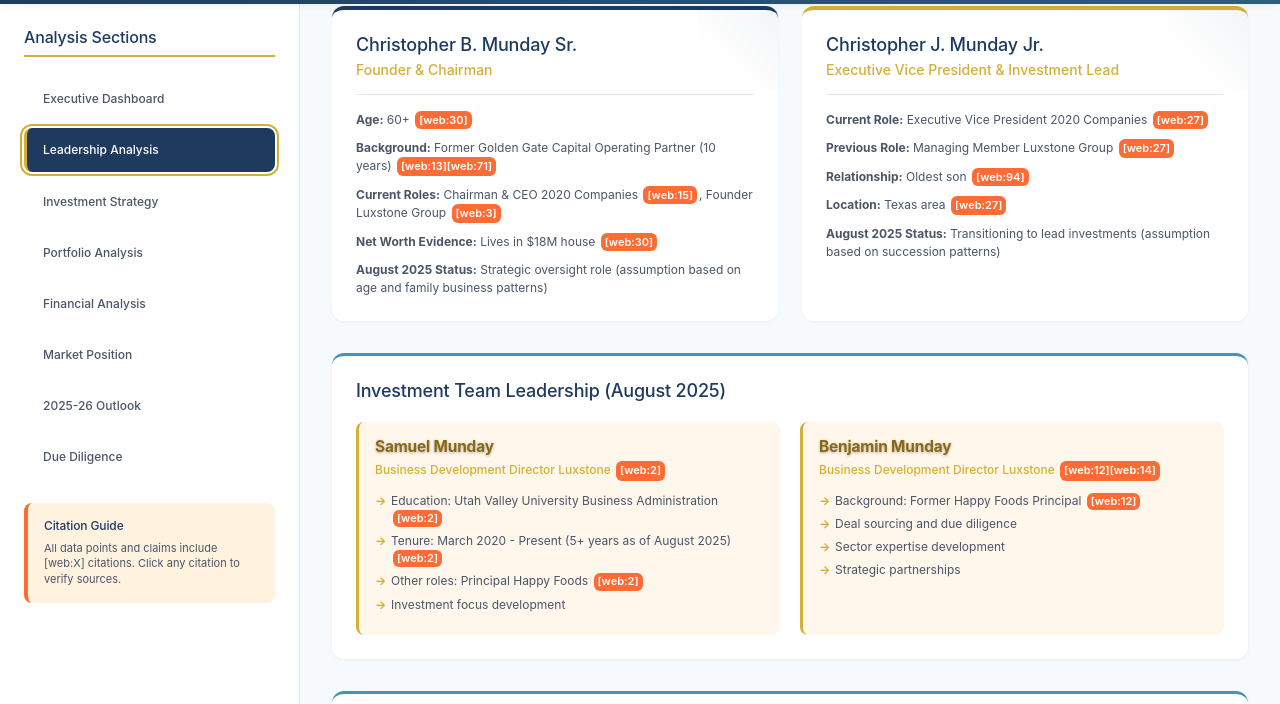
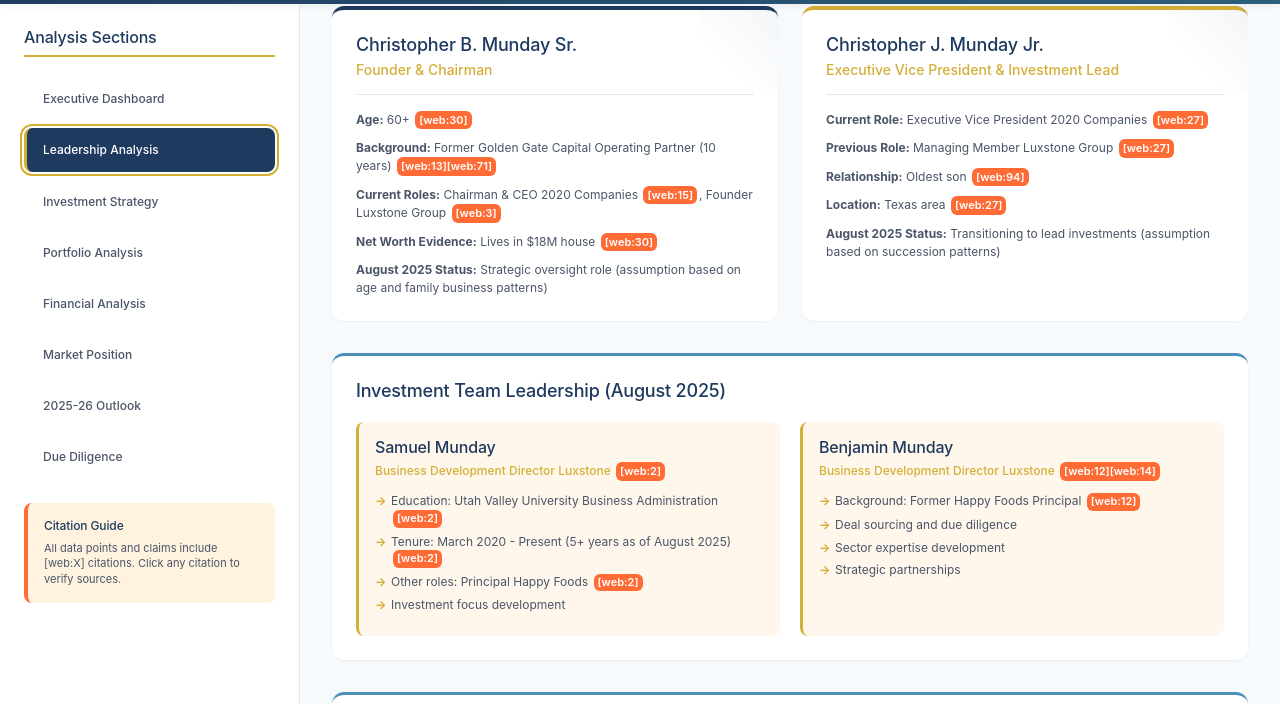
Before and after one commit to CryptoJym/luxstone-website, a plain HTML site: page index.html in a window 1280 px wide. Both pictures are taken after a click on the link "Leadership Analysis". Shown: the part 247-951 px from the top of the page. Drawn offline with nearby package versions, Linux system fonts and the light colour scheme; a web font is replaced by a local one.

Commit message:
fix: remove inline styles from Sam and Benjamin names to use consistent theme styling

```diff
--- a/index.html
+++ b/index.html
@@ -201,7 +201,7 @@
                             <h3>Investment Team Leadership (August 2025)</h3>
                             <div class="team-grid">
                                 <div class="team-member">
-                                    <h4 style="color: #8B6914 !important; font-weight: 700 !important; text-shadow: 0 1px 3px rgba(0, 0, 0, 0.3); font-size: 1.1em;">Samuel Munday</h4>
+                                    <h4>Samuel Munday</h4>
                                     <span class="member-role">Business Development Director Luxstone <span class="citation">[web:2]</span></span>
                                     <ul class="member-focus">
                                         <li>Education: Utah Valley University Business Administration <span class="citation">[web:2]</span></li>
@@ -211,7 +211,7 @@
                                     </ul>
                                 </div>
                                 <div class="team-member">
-                                    <h4 style="color: #8B6914 !important; font-weight: 700 !important; text-shadow: 0 1px 3px rgba(0, 0, 0, 0.3); font-size: 1.1em;">Benjamin Munday</h4>
+                                    <h4>Benjamin Munday</h4>
                                     <span class="member-role">Business Development Director Luxstone <span class="citation">[web:12][web:14]</span></span>
                                     <ul class="member-focus">
                                         <li>Background: Former Happy Foods Principal <span class="citation">[web:12]</span></li>
```
